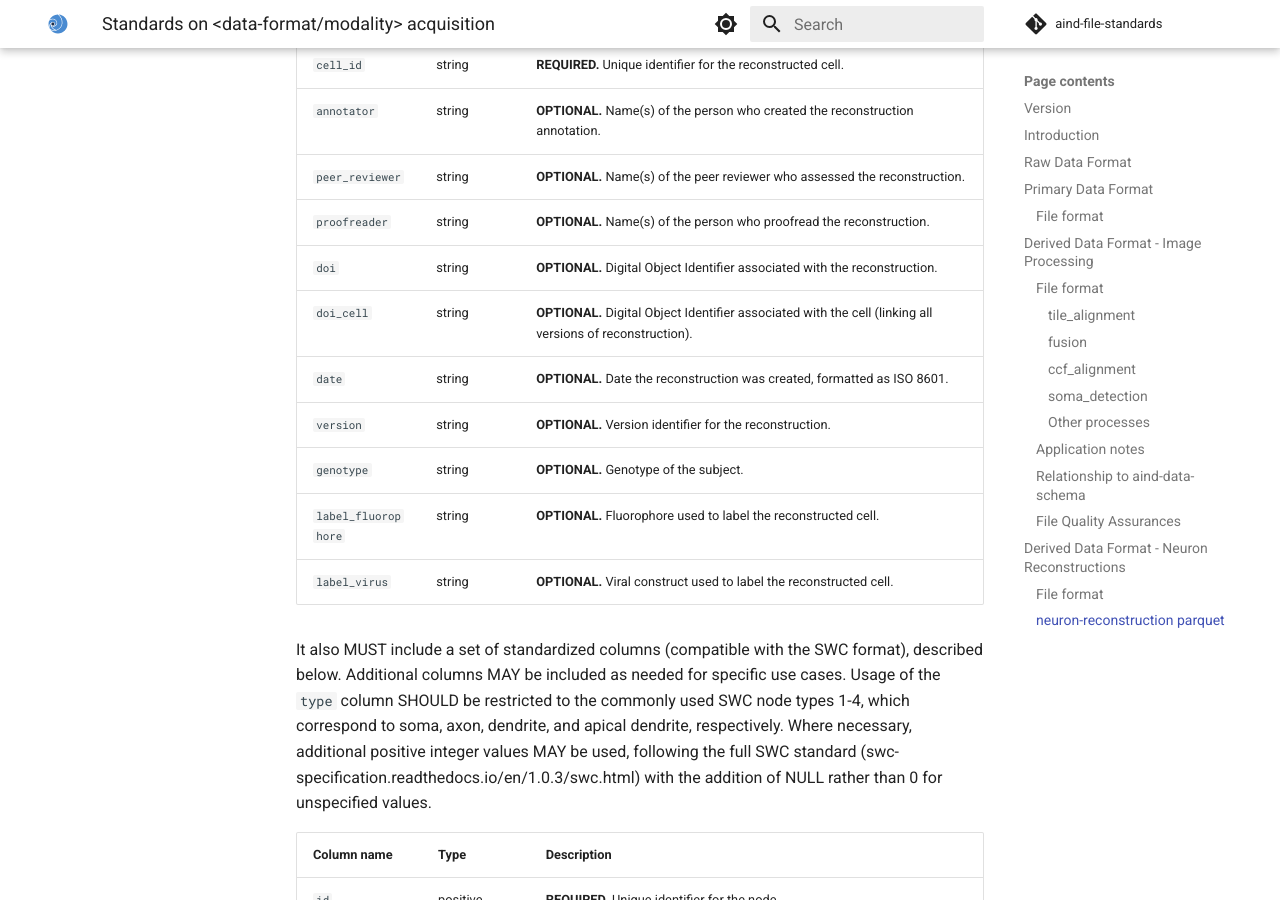
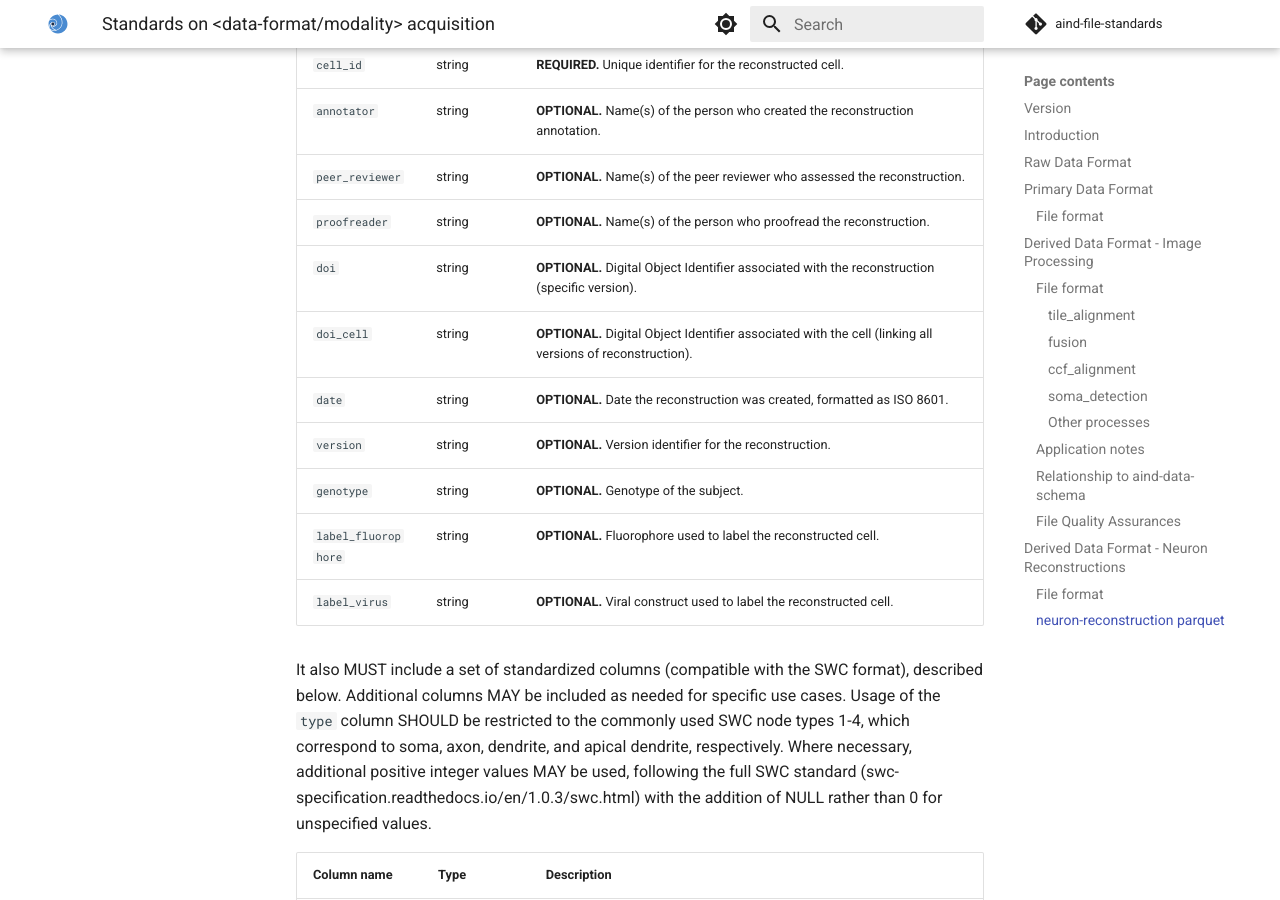
Before and after one commit to AllenNeuralDynamics/aind-file-standards, an MkDocs documentation site: the page built from docs/file_formats/exaspim.md, in a window 1280 px wide and 900 px high, scrolled down 3043 px. Built offline with MkDocs 1.6.1 and Material for MkDocs 9.7.7, drawn with Linux system fonts in a browser that asks for light colours; comment, search, counter and statistics services are not loaded.

Commit message:
clarify doi

```diff
--- a/docs/file_formats/exaspim.md
+++ b/docs/file_formats/exaspim.md
@@ -106,7 +106,7 @@ A neuron-reconstruction parquet file MUST include an `nr` key in the Parquet met
 | `annotator` | string | **OPTIONAL.** Name(s) of the person who created the reconstruction annotation. |
 | `peer_reviewer` | string | **OPTIONAL.** Name(s) of the peer reviewer who assessed the reconstruction. |
 | `proofreader` | string | **OPTIONAL.** Name(s) of the person who proofread the reconstruction. |
-| `doi` | string | **OPTIONAL.** Digital Object Identifier associated with the reconstruction. |
+| `doi` | string | **OPTIONAL.** Digital Object Identifier associated with the reconstruction (specific version). |
 | `doi_cell` | string | **OPTIONAL.** Digital Object Identifier associated with the cell (linking all versions of reconstruction). |
 | `date` | string | **OPTIONAL.** Date the reconstruction was created, formatted as ISO 8601. |
 | `version` | string | **OPTIONAL.** Version identifier for the reconstruction. |
```
